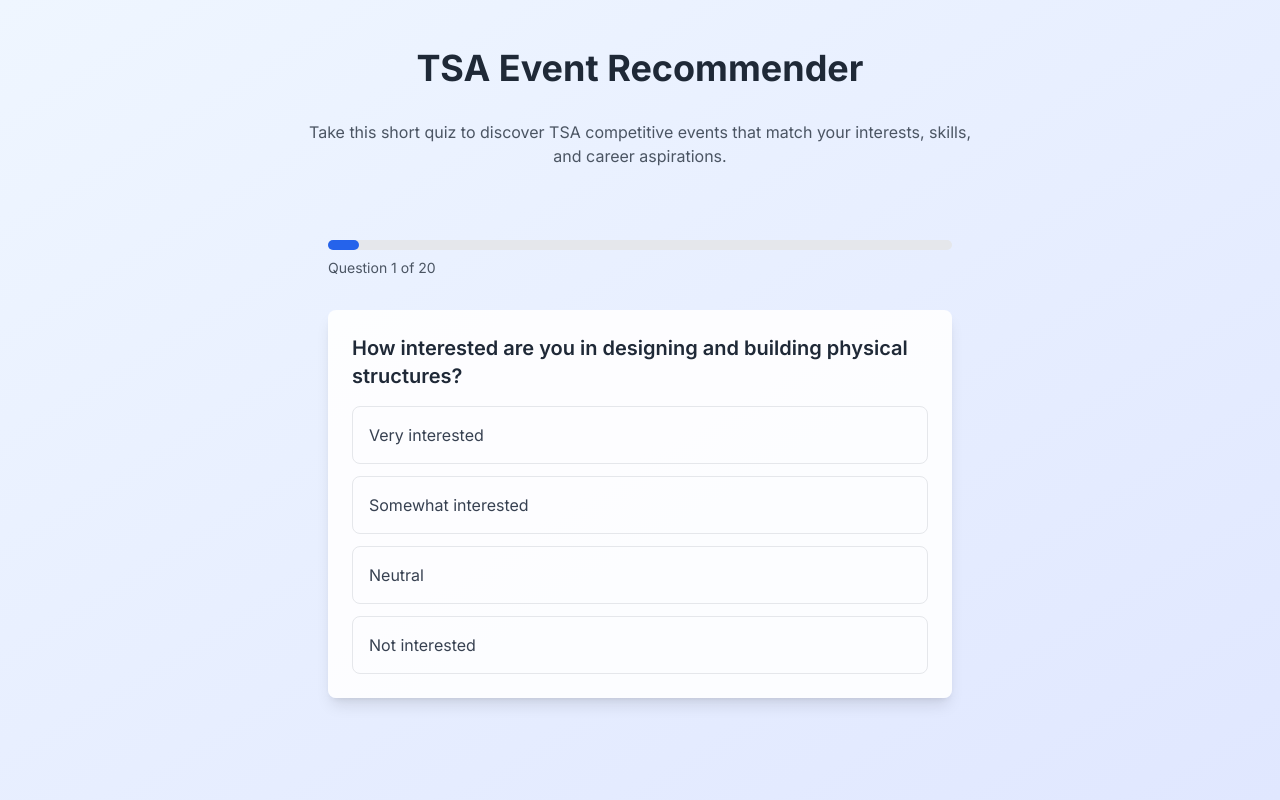
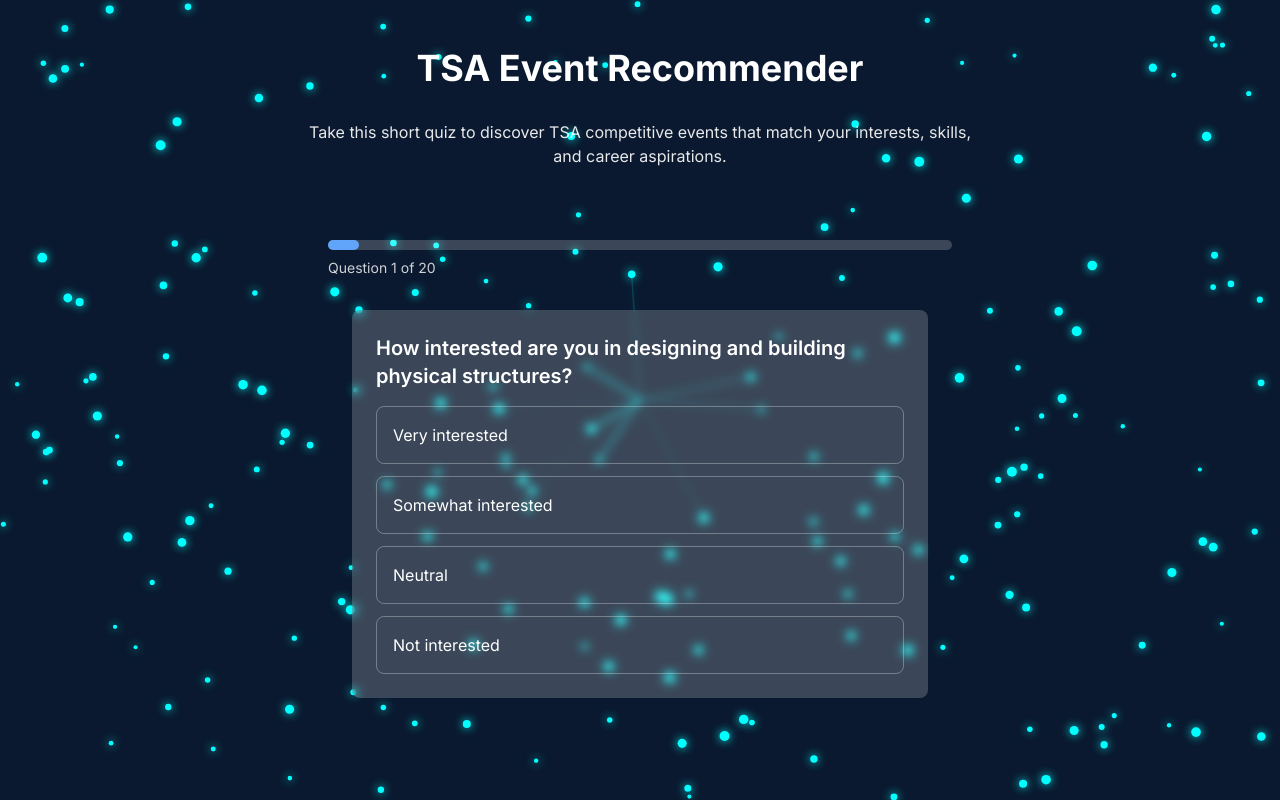
Before and after one commit to ftcaarya/tsa-event-rec, a Next.js app: page / in a window 1280 px wide. Built offline with nearby package versions, Linux system fonts and the light colour scheme.

Commit message:
finally fucking ficked the ui

```diff
--- a/src/app/layout.tsx
+++ b/src/app/layout.tsx
@@ -21,14 +21,12 @@
         position: 'relative',
         minHeight: '100vh',
         overflowX: 'hidden',
-        background: 'transparent'
+        background: '#0a192f'
       }}>
-        <div style={{ position: 'fixed', top: 0, left: 0, width: '100%', height: '100%', zIndex: 0 }}>
-          <ParticleBackgroundWrapper />
-        </div>
+        <ParticleBackgroundWrapper />
         <main style={{
           position: 'relative',
-          zIndex: 1,
+          zIndex: 10,
           minHeight: '100vh'
         }}>
           {children}
--- a/src/app/page.tsx
+++ b/src/app/page.tsx
@@ -19,12 +19,12 @@
   };
 
   return (
-    <main className="min-h-screen bg-gradient-to-br from-blue-50 to-indigo-100 py-12">
+    <main className="min-h-screen py-12">
       <div className="max-w-4xl mx-auto px-4">
-        <h1 className="text-4xl font-bold text-center mb-8 text-gray-800">
+        <h1 className="text-4xl font-bold text-center mb-8 text-white">
           TSA Event Recommender
         </h1>
-        <p className="text-center text-gray-600 mb-12 max-w-2xl mx-auto">
+        <p className="text-center text-white/90 mb-12 max-w-2xl mx-auto">
           Take this short quiz to discover TSA competitive events that match your
           interests, skills, and career aspirations.
         </p>
--- a/src/components/ParticleBackground.tsx
+++ b/src/components/ParticleBackground.tsx
@@ -2,9 +2,8 @@
 
 import React, { useRef, useEffect } from 'react';
 
-const PARTICLE_COUNT = 100;
-const PARTICLE_COLOR = 'rgba(0,255,255,0.5)';
-const BG_COLOR = '#0a192f';
+const PARTICLE_COUNT = 200;
+const PARTICLE_COLOR = '#00ffff';
 
 function randomBetween(a: number, b: number) {
   return a + Math.random() * (b - a);
@@ -28,7 +27,7 @@
       y: randomBetween(0, window.innerHeight),
       vx: randomBetween(-0.5, 0.5),
       vy: randomBetween(-0.5, 0.5),
-      radius: randomBetween(1.5, 3.5),
+      radius: randomBetween(2, 5),
     }));
     mouse.current = { x: window.innerWidth / 2, y: window.innerHeight / 2 };
 
@@ -37,14 +36,15 @@
     const ctx = canvas.getContext('2d');
     if (!ctx) return;
 
-    let animationId: number;
+    // Set canvas size
+    canvas.width = window.innerWidth;
+    canvas.height = window.innerHeight;
 
     const resize = () => {
       if (!canvas) return;
       canvas.width = window.innerWidth;
       canvas.height = window.innerHeight;
     };
-    resize();
     window.addEventListener('resize', resize);
 
     const onMouseMove = (e: MouseEvent) => {
@@ -55,8 +55,7 @@
 
     function draw() {
       if (!canvas || !ctx) return;
-      ctx.fillStyle = BG_COLOR;
-      ctx.fillRect(0, 0, canvas.width, canvas.height);
+      ctx.clearRect(0, 0, canvas.width, canvas.height);
 
       // Move and draw particles
       for (let p of particles.current) {
@@ -71,9 +70,8 @@
         ctx.arc(p.x, p.y, p.radius, 0, 2 * Math.PI);
         ctx.fillStyle = PARTICLE_COLOR;
         ctx.shadowColor = '#00ffff';
-        ctx.shadowBlur = 8;
+        ctx.shadowBlur = 10;
         ctx.fill();
-        ctx.shadowBlur = 0;
       }
 
       // Draw lines to mouse if close
@@ -81,24 +79,23 @@
         const dx = p.x - mouse.current.x;
         const dy = p.y - mouse.current.y;
         const dist = Math.sqrt(dx * dx + dy * dy);
-        if (dist < 120) {
+        if (dist < 150) {
           ctx.beginPath();
           ctx.moveTo(p.x, p.y);
           ctx.lineTo(mouse.current.x, mouse.current.y);
-          ctx.strokeStyle = 'rgba(0,255,255,' + (1 - dist / 120).toFixed(2) + ')';
-          ctx.lineWidth = 1.2;
+          ctx.strokeStyle = `rgba(0, 255, 255, ${1 - dist / 150})`;
+          ctx.lineWidth = 1.5;
           ctx.stroke();
         }
       }
 
-      animationId = requestAnimationFrame(draw);
+      requestAnimationFrame(draw);
     }
     draw();
 
     return () => {
       window.removeEventListener('resize', resize);
       window.removeEventListener('mousemove', onMouseMove);
-      cancelAnimationFrame(animationId);
     };
   }, []);
 
@@ -111,9 +108,8 @@
         left: 0,
         width: '100%',
         height: '100%',
-        zIndex: -1,
+        zIndex: 0,
         pointerEvents: 'none',
-        backgroundColor: '#0a192f'
       }}
     />
   );
--- a/src/components/ParticleBackgroundWrapper.tsx
+++ b/src/components/ParticleBackgroundWrapper.tsx
@@ -3,18 +3,7 @@
 import ParticleBackground from './ParticleBackground';
 
 const ParticleBackgroundWrapper = () => {
-  return (
-    <div style={{
-      position: 'absolute',
-      top: 0,
-      left: 0,
-      width: '100%',
-      height: '100%',
-      pointerEvents: 'none'
-    }}>
-      <ParticleBackground />
-    </div>
-  );
+  return <ParticleBackground />;
 };
 
 export default ParticleBackgroundWrapper;
--- a/src/components/Quiz.tsx
+++ b/src/components/Quiz.tsx
@@ -42,27 +42,27 @@
   return (
     <div className="max-w-2xl mx-auto p-6">
       <div className="mb-8">
-        <div className="w-full bg-gray-200 rounded-full h-2.5">
+        <div className="w-full bg-white/20 rounded-full h-2.5">
           <div
-            className="bg-blue-600 h-2.5 rounded-full transition-all duration-300"
+            className="bg-blue-400 h-2.5 rounded-full transition-all duration-300"
             style={{
               width: `${((currentQuestionIndex + 1) / questions.length) * 100}%`,
             }}
           ></div>
         </div>
-        <p className="text-sm text-gray-600 mt-2">
+        <p className="text-sm text-white/80 mt-2">
           Question {currentQuestionIndex + 1} of {questions.length}
         </p>
       </div>
 
-      <div className="bg-white/90 rounded-lg p-6 shadow-lg">
-        <h2 className="text-xl font-semibold mb-4 text-gray-800">{currentQuestion.text}</h2>
+      <div className="bg-white/20 backdrop-blur-sm rounded-lg p-6 max-w-xl mx-auto">
+        <h2 className="text-xl font-semibold mb-4 text-white">{currentQuestion.text}</h2>
         <div className="space-y-3">
           {currentQuestion.options.map((option) => (
             <button
               key={option.id}
               onClick={() => handleOptionSelect(option.id)}
-              className="w-full text-left p-4 rounded-lg border border-gray-200 text-gray-700 hover:border-blue-500 hover:bg-blue-50 transition-colors duration-200"
+              className="w-full text-left p-4 rounded-lg border border-white/30 text-white hover:border-blue-400 hover:bg-white/20 transition-colors duration-200"
             >
               {option.text}
             </button>
```
